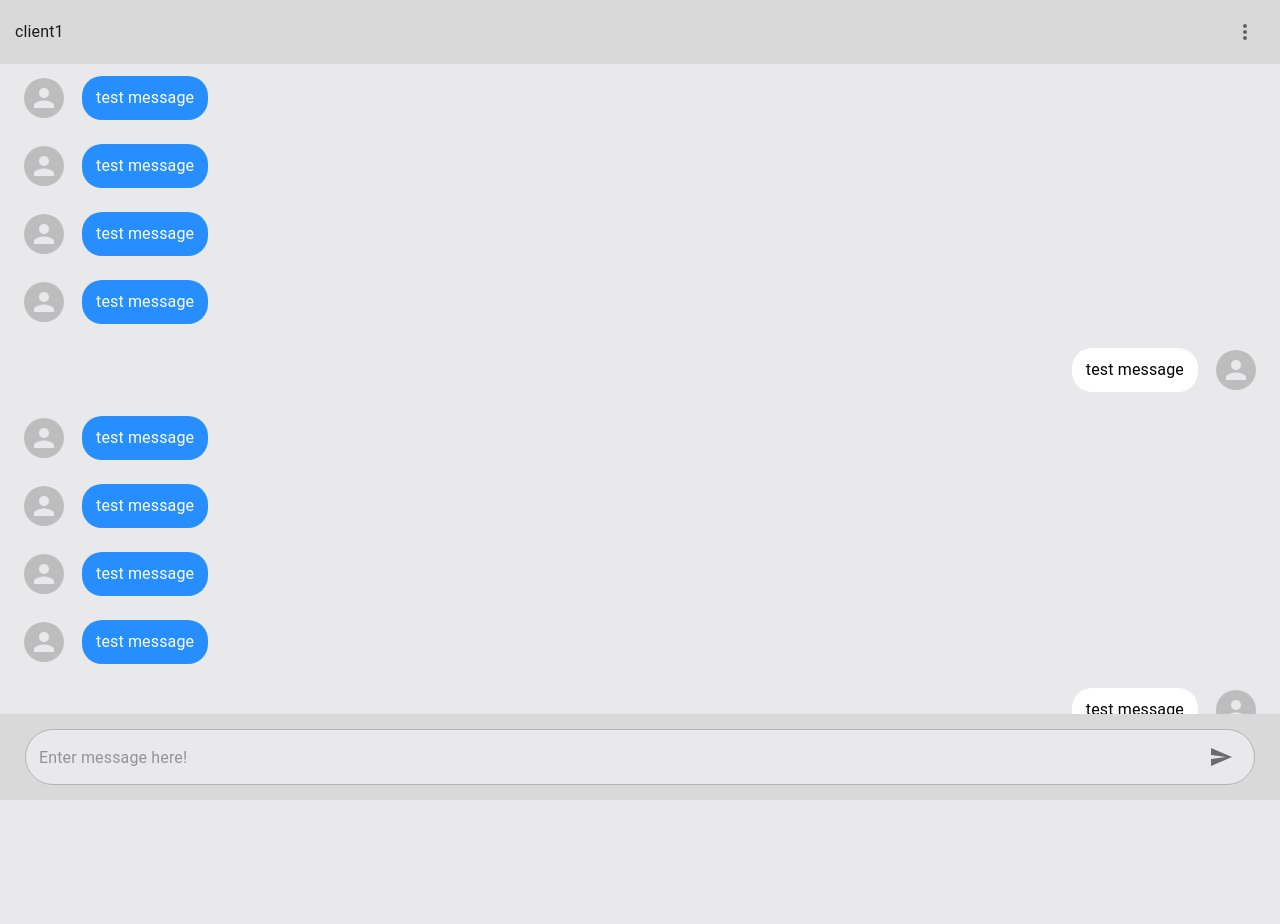
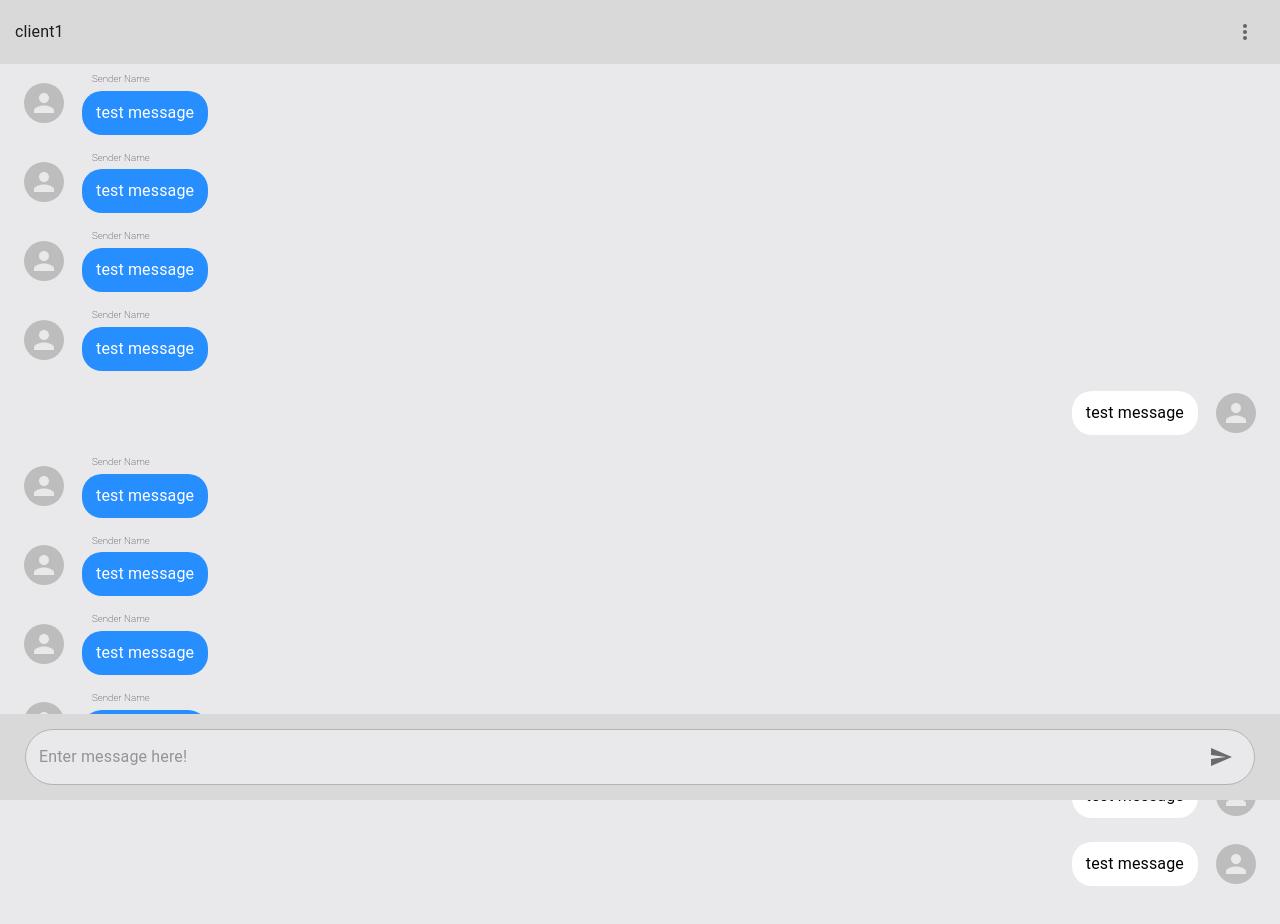
Before and after one commit to Palm394/chat-application-client, a Next.js app: page /group_chat/1 in a window 1280 px wide. Shown: the top 924 px of the page. Before the commit the page ends 898 px from the top, so only its background shows below. Built offline with nearby package versions, Linux system fonts and the light colour scheme.

Commit message:
show sender name

```diff
--- a/src/component/MainContent/Message/Message.tsx
+++ b/src/component/MainContent/Message/Message.tsx
@@ -2,14 +2,19 @@ import Dialog from "@/component/common/Dialog";
 import theme from "@/config/theme";
 import useModal from "@/hook/useModal";
 import { ChatType } from "@/type/Chat";
-import { Avatar, Button, ListItem, Typography } from "@mui/material";
+import { Avatar, Box, Button, ListItem, Stack, Typography } from "@mui/material";
 import MessageIcon from '@mui/icons-material/Message';
 import BubbleMessage from "./BubbleMessage";
 
 type props = {
   isMine: boolean,
   avatar?: string,
-  type: ChatType
+  type: ChatType,
+  senderName?: string
+}
+
+Message.defaultProps = {
+  senderName: "Sender Name"
 }
 
 export default function Message({ ...props }: props) {
@@ -43,7 +48,12 @@ export default function Message({ ...props }: props) {
           />
         </>
       }
-      <BubbleMessage text={"test message"} isMine={props.isMine} />
+      <Stack>
+        {props.type === "Group" && !props.isMine &&
+          <Typography sx={{ paddingLeft: theme.spacing(2), paddingBottom: theme.spacing(1) }} variant="body2">{props.senderName}</Typography>
+        }
+        <BubbleMessage text={"test message"} isMine={props.isMine} />
+      </Stack>
     </ListItem>
   )
 }
--- a/src/config/theme.ts
+++ b/src/config/theme.ts
@@ -12,6 +12,12 @@ const theme = createTheme({
       default: "#E9E9EB",
     },
   },
+  typography: {
+    body2: {
+      fontWeight: "200",
+      fontSize: "0.6rem",
+    },
+  },
   spacing: 5,
   shadows: Array(25).fill("none") as Shadows,
 });
```
